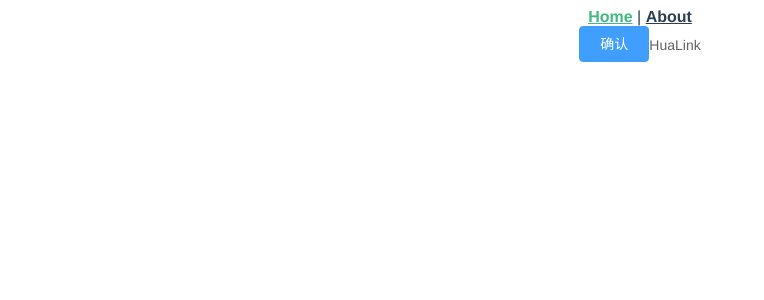
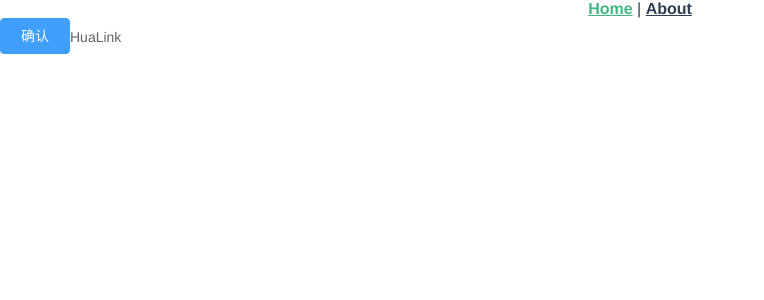
Before and after one commit to typhoonIscoming/huaat-ui, a Vue app: page /#/home in a window 1280 px wide. Shown: the top 300 px of the page, without its empty margins (0-764 px from the left). Built offline with nearby package versions, Linux system fonts and the light colour scheme; the HTML template or start-up script is replaced by a standard one.

Commit message:
mod: 暂存

```diff
--- a/example/src/App.vue
+++ b/example/src/App.vue
@@ -9,15 +9,16 @@
 </template>
 
 <style lang="scss">
+*{ margin: 0; padding: 0%; }
 #app {
     font-family: Avenir, Helvetica, Arial, sans-serif;
     -webkit-font-smoothing: antialiased;
     -moz-osx-font-smoothing: grayscale;
-    text-align: center;
     color: #2c3e50;
 }
 
 #nav {
+    text-align: center;
     a {
         font-weight: bold;
         color: #2c3e50;
```
